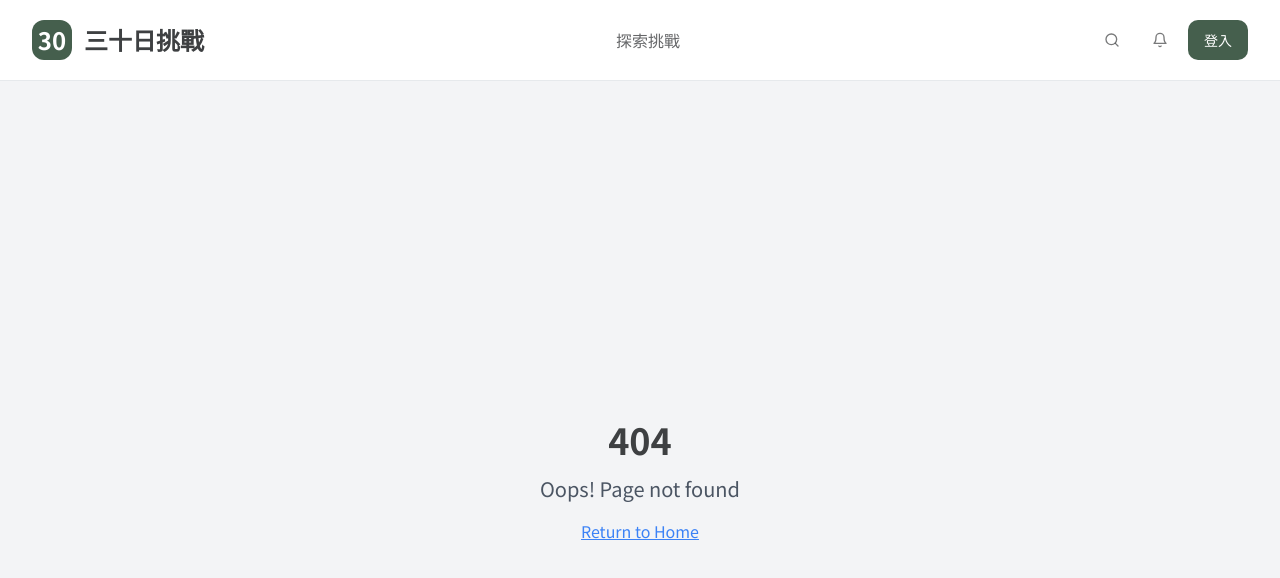
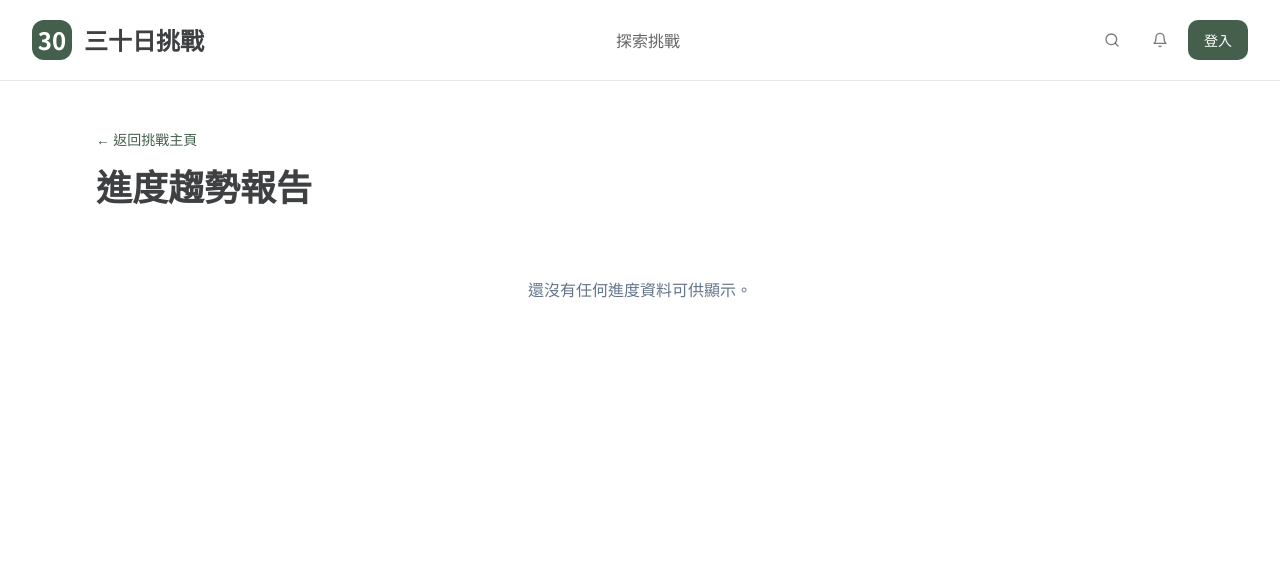
Before and after one commit to tarayoga312/habit-path-finder-chinese, a React (Vite) app: page /my-challenges/1/progress in a window 1280 px wide. Before the commit this address had no page. Shown: the top 578 px of the page. Built offline with nearby package versions, Linux system fonts and the light colour scheme.

Commit message:
feat: Add progress trends visualization
This commit adds a link to the progress trends page from the participant dashboard, creates the ProgressTrends.tsx page to fetch and visualize data, and updates the application's routing to include the new page.

```diff
--- a/src/App.tsx
+++ b/src/App.tsx
@@ -13,6 +13,7 @@ import CreateChallenge from "./pages/CreateChallenge";
 import ChallengeDetail from "./pages/ChallengeDetail";
 import MyChallenges from "./pages/MyChallenges";
 import ParticipantDashboard from "./pages/ParticipantDashboard";
+import ProgressTrends from "./pages/ProgressTrends";
 
 const queryClient = new QueryClient();
 
@@ -31,6 +32,7 @@ const App = () => (
             <Route path="/challenge/:id" element={<ChallengeDetail />} />
             <Route path="/my-challenges" element={<MyChallenges />} />
             <Route path="/my-challenges/:userChallengeId" element={<ParticipantDashboard />} />
+            <Route path="/my-challenges/:userChallengeId/progress" element={<ProgressTrends />} />
             {/* ADD ALL CUSTOM ROUTES ABOVE THE CATCH-ALL "*" ROUTE */}
             <Route path="*" element={<NotFound />} />
           </Routes>
--- a/src/pages/ParticipantDashboard.tsx
+++ b/src/pages/ParticipantDashboard.tsx
@@ -1,3 +1,4 @@
+
 import { useState, useMemo } from 'react';
 import { useParams, Link } from 'react-router-dom';
 import { useQuery, useQueryClient } from '@tanstack/react-query';
@@ -5,7 +6,7 @@ import { supabase } from '@/integrations/supabase/client';
 import { useAuth } from '@/auth/AuthProvider';
 import { Skeleton } from '@/components/ui/skeleton';
 import { Button } from '@/components/ui/button';
-import { Check, Loader2, Save } from 'lucide-react';
+import { Check, Loader2, Save, BarChartHorizontal } from 'lucide-react';
 import { useToast } from '@/components/ui/use-toast';
 import { Card, CardContent, CardDescription, CardHeader, CardTitle } from '@/components/ui/card';
 import { useForm } from 'react-hook-form';
@@ -214,7 +215,15 @@ const ParticipantDashboard = () => {
   return (
     <div className="bg-muted/40 min-h-screen">
       <div className="container mx-auto max-w-4xl py-12">
-        <Link to="/my-challenges" className="text-sm text-primary hover:underline mb-4 block">&larr; 返回我的挑戰</Link>
+        <div className='flex justify-between items-center mb-4'>
+            <Link to="/my-challenges" className="text-sm text-primary hover:underline">&larr; 返回我的挑戰</Link>
+            <Button asChild variant="outline">
+                <Link to={`/my-challenges/${userChallengeId}/progress`}>
+                    <BarChartHorizontal className="mr-2 h-4 w-4" />
+                    查看進度趨勢
+                </Link>
+            </Button>
+        </div>
         <h1 className="text-4xl font-bold text-foreground mb-2">{userChallenge.challenges?.name}</h1>
         <p className="text-lg text-muted-foreground mb-8">由 {userChallenge.challenges?.users?.name} 發起</p>
 
--- /dev/null
+++ b/src/pages/ProgressTrends.tsx
@@ -0,0 +1,119 @@
+
+import { useParams, Link } from 'react-router-dom';
+import { useQuery } from '@tanstack/react-query';
+import { supabase } from '@/integrations/supabase/client';
+import { useAuth } from '@/auth/AuthProvider';
+import { Skeleton } from '@/components/ui/skeleton';
+import { Card, CardContent, CardHeader, CardTitle } from '@/components/ui/card';
+import { ChartContainer, ChartTooltip, ChartTooltipContent } from "@/components/ui/chart";
+import { LineChart, Line, XAxis, YAxis, CartesianGrid, Tooltip, Legend, ResponsiveContainer } from "recharts";
+import { format } from 'date-fns';
+import { Tables } from '@/integrations/supabase/types';
+
+type ProgressDataItem = Pick<Tables<'user_metric_data'>, 'recorded_at' | 'value_text' | 'value_number'> & {
+  challenge_metrics: Pick<Tables<'challenge_metrics'>, 'id' | 'metric_name' | 'metric_type'> | null;
+};
+
+type MetricGroup = {
+  name: string;
+  type: Tables<'challenge_metrics'>['metric_type'];
+  data: ProgressDataItem[];
+};
+
+const fetchProgressData = async (userChallengeId: string): Promise<ProgressDataItem[] | null> => {
+  const { data, error } = await supabase
+    .from('user_metric_data')
+    .select(`
+      recorded_at,
+      value_text,
+      value_number,
+      challenge_metrics (
+        id,
+        metric_name,
+        metric_type
+      )
+    `)
+    .eq('user_challenge_id', userChallengeId)
+    .order('recorded_at', { ascending: true });
+
+  if (error) throw new Error(error.message);
+  return data as ProgressDataItem[] | null;
+};
+
+const ProgressTrends = () => {
+  const { userChallengeId } = useParams<{ userChallengeId: string }>();
+  const { user } = useAuth();
+
+  const { data: progressData, isLoading, isError } = useQuery({
+    queryKey: ['progress_trends', userChallengeId],
+    queryFn: () => fetchProgressData(userChallengeId!),
+    enabled: !!userChallengeId && !!user,
+  });
+
+  const groupedMetrics = progressData?.reduce((acc, item) => {
+    const metric = item.challenge_metrics;
+    if (!metric) return acc;
+
+    if (!acc[metric.id]) {
+      acc[metric.id] = {
+        name: metric.metric_name,
+        type: metric.metric_type,
+        data: [],
+      };
+    }
+    acc[metric.id].data.push(item);
+    return acc;
+  }, {} as Record<string, MetricGroup>);
+
+  if (isLoading) return <div><Skeleton className="h-screen w-full" /></div>;
+  if (isError) return <div className="text-center py-20 text-red-500">無法載入進度資料。</div>;
+
+  return (
+    <div className="container mx-auto max-w-6xl py-12">
+      <Link to={`/my-challenges/${userChallengeId}`} className="text-sm text-primary hover:underline mb-4 block">&larr; 返回挑戰主頁</Link>
+      <h1 className="text-4xl font-bold text-foreground mb-8">進度趨勢報告</h1>
+
+      <div className="grid grid-cols-1 lg:grid-cols-2 gap-8">
+        {groupedMetrics && Object.keys(groupedMetrics).length > 0 ? (
+            Object.values(groupedMetrics).map((metric) => (
+            <Card key={metric.name}>
+                <CardHeader>
+                <CardTitle>{metric.name}</CardTitle>
+                </CardHeader>
+                <CardContent>
+                { (metric.type === 'number_input' || metric.type === 'slider_1_10') && (
+                    <ChartContainer config={{}} className="h-[250px] w-full">
+                    <ResponsiveContainer>
+                        <LineChart data={metric.data.map(d => ({...d, recorded_at: format(new Date(d.recorded_at), 'M/d')}))}>
+                        <CartesianGrid strokeDasharray="3 3" />
+                        <XAxis dataKey="recorded_at" />
+                        <YAxis />
+                        <Tooltip content={<ChartTooltipContent />} />
+                        <Legend />
+                        <Line type="monotone" dataKey="value_number" name={metric.name} stroke="hsl(var(--primary))" strokeWidth={2} dot={false} />
+                        </LineChart>
+                    </ResponsiveContainer>
+                    </ChartContainer>
+                )}
+                { metric.type === 'text_area' && (
+                    <div className="space-y-4 max-h-[300px] overflow-y-auto pr-4">
+                    {metric.data.map((d, index) => (
+                        d.value_text && <div key={index} className="border-b pb-2">
+                        <p className="text-sm text-muted-foreground">{format(new Date(d.recorded_at), 'yyyy-MM-dd')}</p>
+                        <p className="text-foreground">{d.value_text}</p>
+                        </div>
+                    ))}
+                    </div>
+                )}
+                </CardContent>
+            </Card>
+            ))
+        ) : (
+            <p className="text-muted-foreground col-span-full text-center py-10">還沒有任何進度資料可供顯示。</p>
+        )}
+      </div>
+    </div>
+  );
+};
+
+export default ProgressTrends;
```
